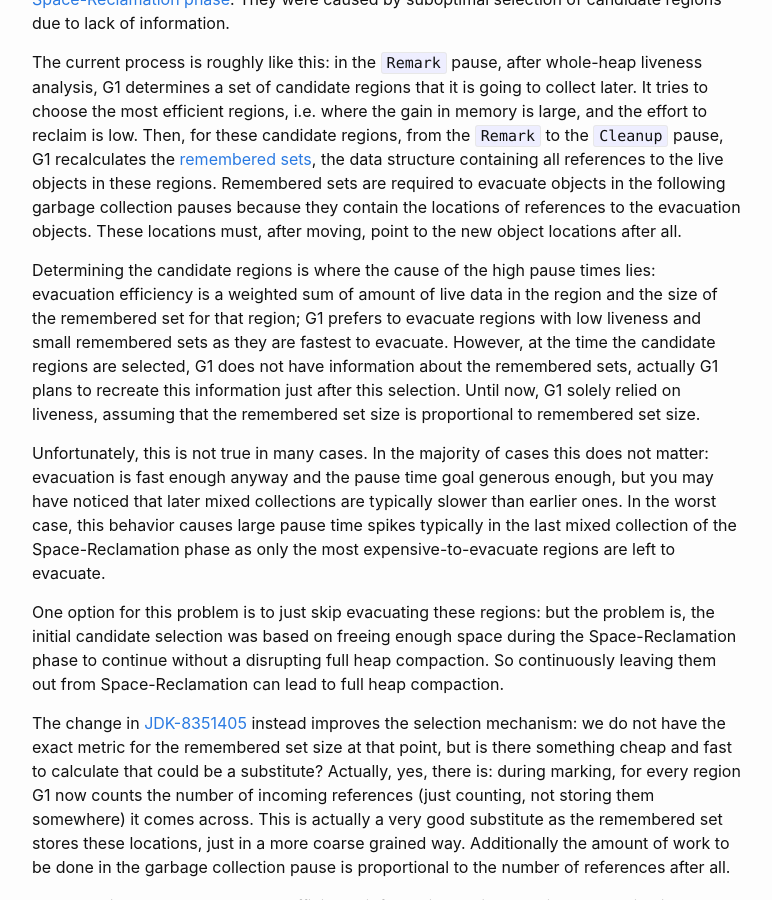
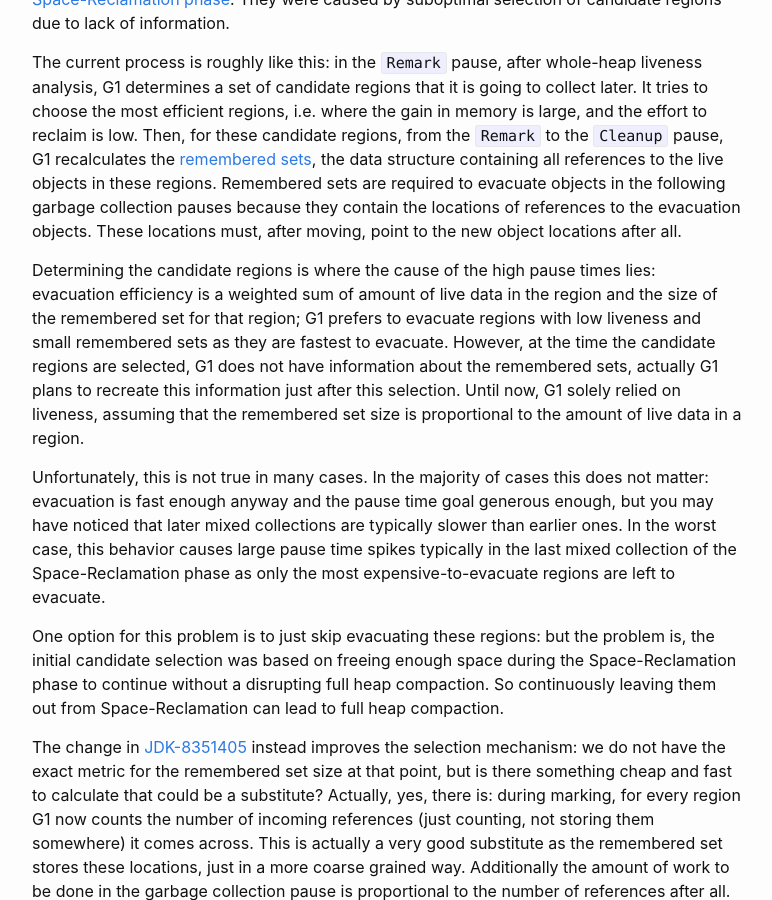
Before and after one commit to tschatzl/tschatzl.github.io, a Jekyll site: the page built from _posts/2025-08-12-jdk25-g1-serial-parallel-gc-changes.md, in a window 1280 px wide and 900 px high, scrolled down 1587 px. Shown: the whole window, without its empty margins (268-1040 px from the left). Built offline with Jekyll 4.4.1, drawn with Linux system fonts in a browser that asks for light colours.

Commit message:
* fix "remembered set size proportional to remembered set size" issue

```diff
--- a/_posts/2025-08-12-jdk25-g1-serial-parallel-gc-changes.md
+++ b/_posts/2025-08-12-jdk25-g1-serial-parallel-gc-changes.md
@@ -36,7 +36,7 @@ Let's start with the interesting change breakdown for JDK 25:
 
     The current process is roughly like this: in the `Remark` pause, after whole-heap liveness analysis, G1 determines a set of candidate regions that it is going to collect later. It tries to choose the most efficient regions, i.e. where the gain in memory is large, and the effort to reclaim is low. Then, for these candidate regions, from the `Remark` to the `Cleanup` pause, G1 recalculates the [remembered sets](https://docs.oracle.com/en/java/javase/24/gctuning/garbage-first-g1-garbage-collector1.html#GUID-99526C47-2C71-408C-9DBE-4F38ED839FF0), the data structure containing all references to the live objects in these regions. Remembered sets are required to evacuate objects in the following garbage collection pauses because they contain the locations of references to the evacuation objects. These locations must, after moving, point to the new object locations after all.
 
-    Determining the candidate regions is where the cause of the high pause times lies: evacuation efficiency is a weighted sum of amount of live data in the region and the size of the remembered set for that region; G1 prefers to evacuate regions with low liveness and small remembered sets as they are fastest to evacuate. However, at the time the candidate regions are selected, G1 does not have information about the remembered sets, actually G1 plans to recreate this information just after this selection. Until now, G1 solely relied on liveness, assuming that the remembered set size is proportional to remembered set size.
+    Determining the candidate regions is where the cause of the high pause times lies: evacuation efficiency is a weighted sum of amount of live data in the region and the size of the remembered set for that region; G1 prefers to evacuate regions with low liveness and small remembered sets as they are fastest to evacuate. However, at the time the candidate regions are selected, G1 does not have information about the remembered sets, actually G1 plans to recreate this information just after this selection. Until now, G1 solely relied on liveness, assuming that the remembered set size is proportional to the amount of live data in a region.
 
     Unfortunately, this is not true in many cases. In the majority of cases this does not matter: evacuation is fast enough anyway and the pause time goal generous enough, but you may have noticed that later mixed collections are typically slower than earlier ones. In the worst case, this behavior causes large pause time spikes typically in the last mixed collection of the Space-Reclamation phase as only the most expensive-to-evacuate regions are left to evacuate.
 
```
